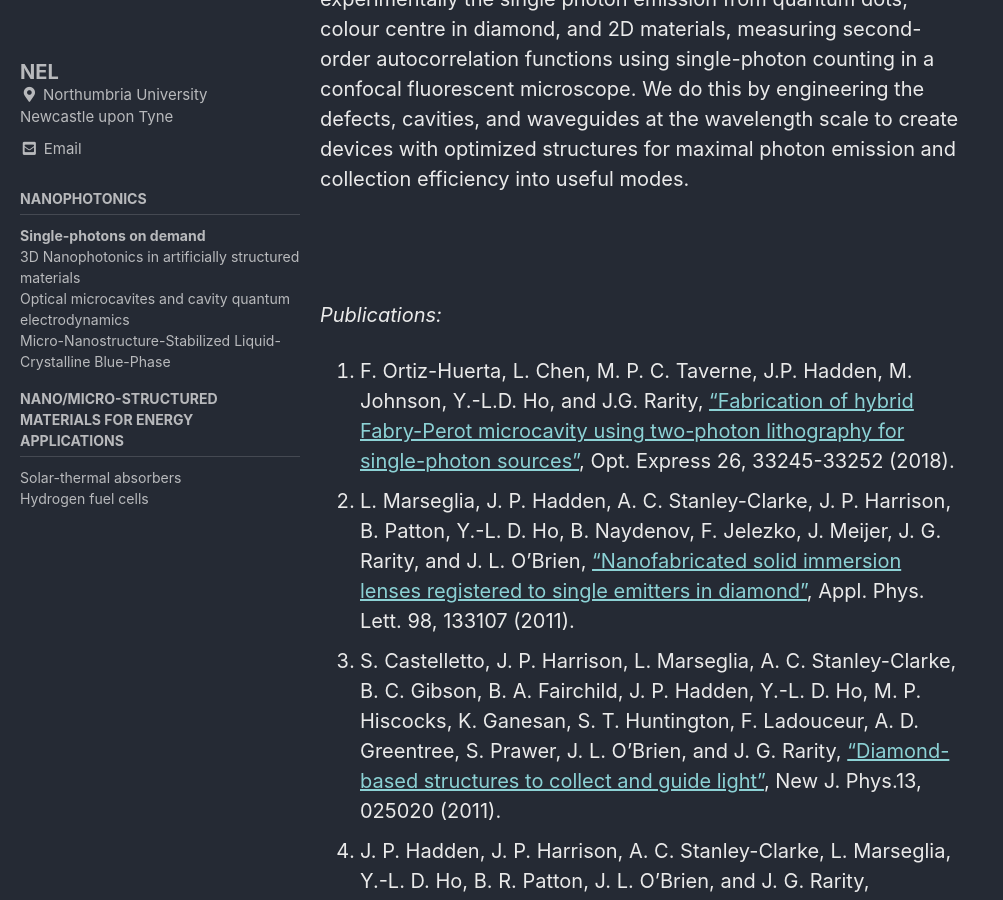
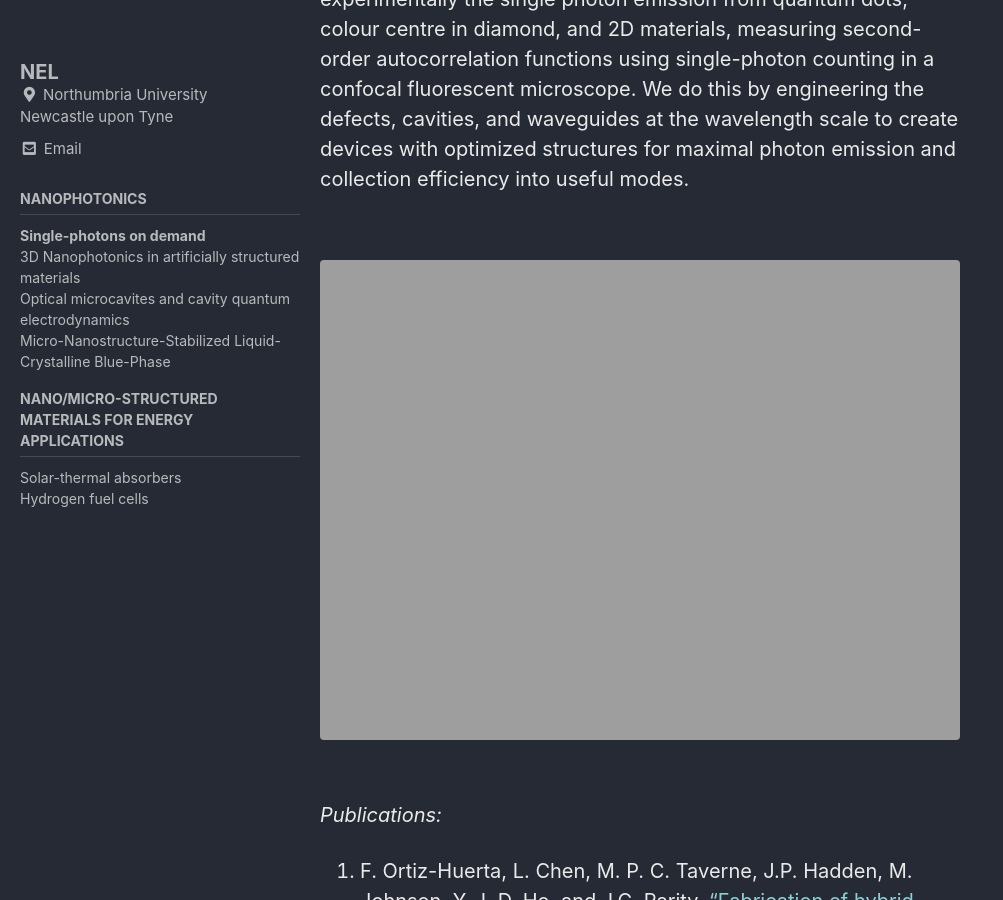
Before and after one commit to qubits/nanophotonicenglab.github.io, a Jekyll site: the page built from _pages/Research/research1.md, in a window 1280 px wide and 900 px high, scrolled down 357 px. Shown: the whole window, without its empty margins (0-1003 px from the left). Built offline with Jekyll 4.4.1, drawn with Linux system fonts in a browser that asks for light colours; cached includes are drawn as plain includes.

Commit message:
Update research1.md

```diff
--- a/_pages/Research/research1.md
+++ b/_pages/Research/research1.md
@@ -12,9 +12,12 @@ sidebar:
 <!-- **Single-photons on demand** -->
 
 Planck's assumption of electromagnetic energy quantization and Einstein's hypothesis of light quanta (or photons) introduced the wave-particle duality of light and led to the quantum effects, such as quantum vacuum fluctuations and quantum entanglement; novel technologies now make it possible for us to create and detect single photons on demand. In this project, we characterize experimentally the single photon emission from quantum dots, colour centre in diamond, and 2D materials, measuring second-order autocorrelation functions using single-photon counting in a confocal fluorescent microscope. We do this by engineering the defects, cavities, and waveguides at the wavelength scale to create devices with optimized structures for maximal photon emission and collection efficiency into useful modes.
+
 <!-- ![image]({{ site.url }}{{ site.baseurl }}/assets/research/research1.png){: style="float: left"} -->
 <figure style="width: 100%" class="align-left">
+  <img src="{{ site.url }}{{ site.baseurl }}/assets/research/research1.png" alt="">
 </figure>
+
 *Publications:*
 
 1. F. Ortiz-Huerta, L. Chen, M. P. C.  Taverne, J.P. Hadden, M. Johnson, Y.-L.D. Ho, and J.G. Rarity, ["Fabrication of hybrid Fabry-Perot microcavity using two-photon lithography for single-photon sources"](https://doi.org/10.1364/OE.26.033245), Opt. Express 26, 33245-33252 (2018).
```
